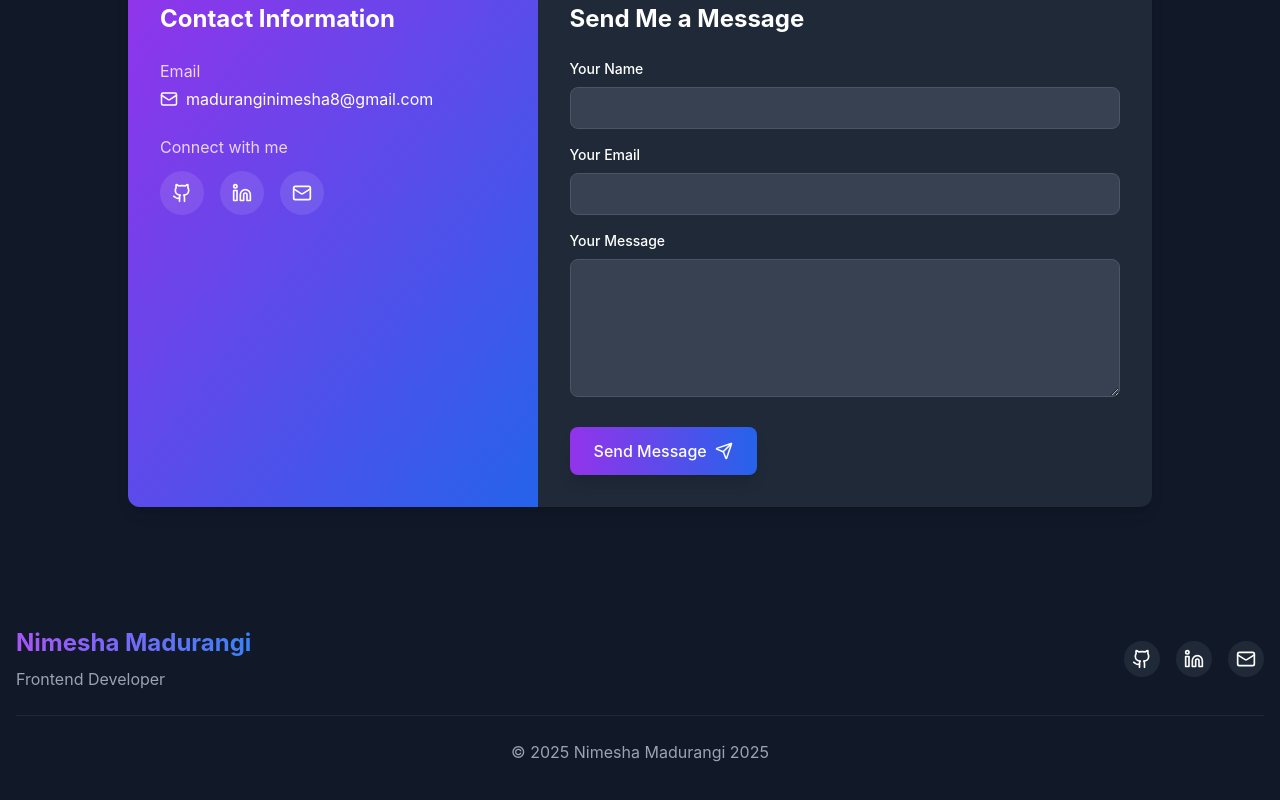
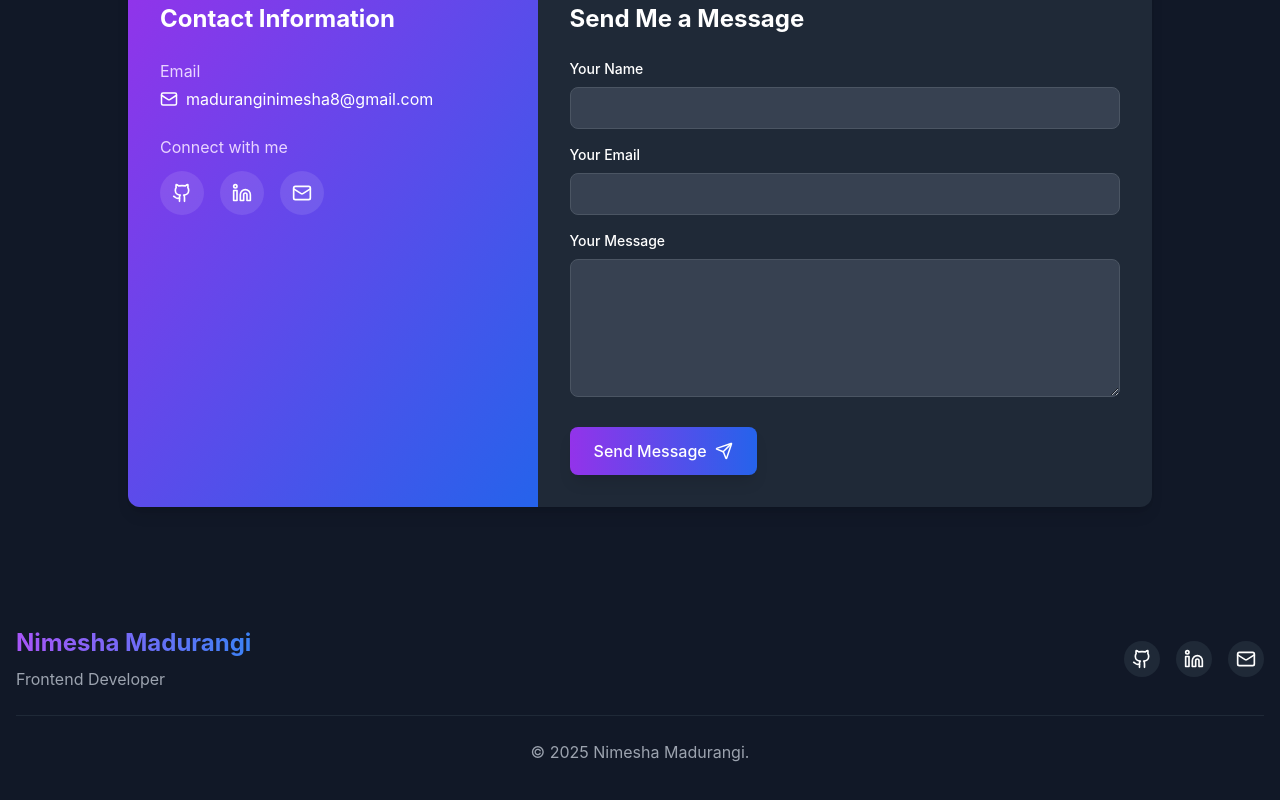
Before and after one commit to NimeshaMadurangi/Portfolio, a React (Vite) app: page / in a window 1280 px wide. Shown: the part 5765-6565 px from the top of the page. Built offline with nearby package versions, Linux system fonts and the light colour scheme.

Commit message:
change footer

```diff
--- a/src/components/layout/Footer.tsx
+++ b/src/components/layout/Footer.tsx
@@ -41,7 +41,7 @@ const Footer: React.FC = () => {
         </div>
         <div className="border-t border-gray-800 mt-6 pt-6 text-center">
           <p className="text-gray-400 flex items-center justify-center gap-1">
-            <span>© {new Date().getFullYear()} Nimesha Madurangi 2025</span>
+            <span>© {new Date().getFullYear()} Nimesha Madurangi.</span>
           </p>
         </div>
       </div>
```
